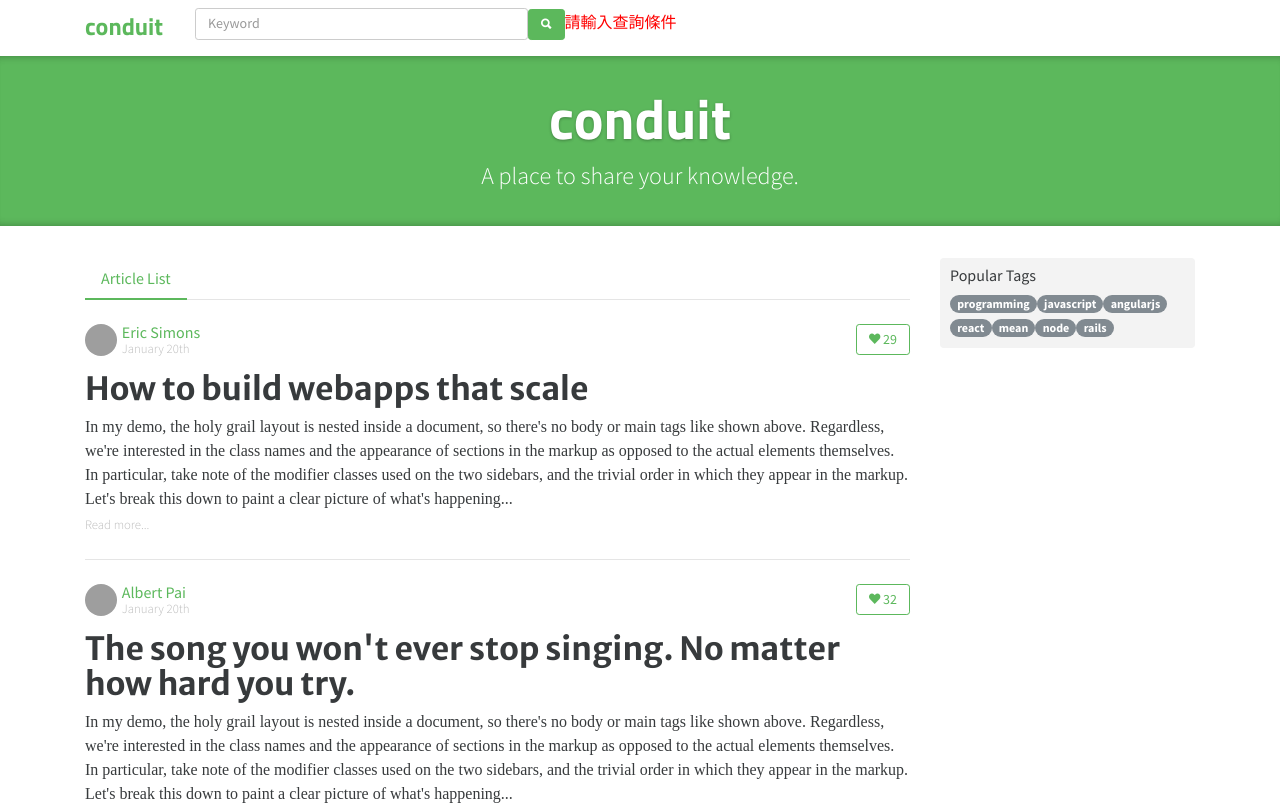
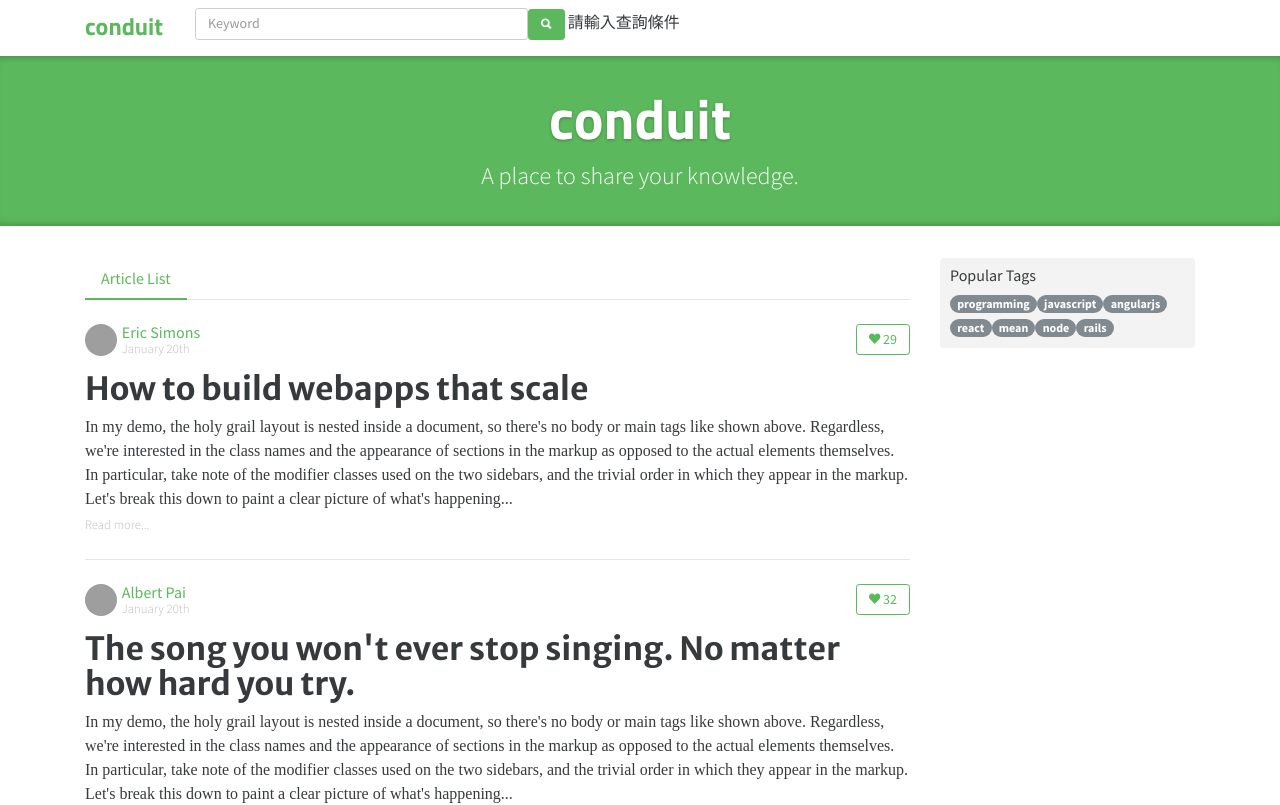
Before and after one commit to mouse170/ng1080723, an Angular app: page / in a window 1280 px wide. Shown: the top 805 px of the page. Built offline with nearby package versions, Linux system fonts and the light colour scheme; grey boxes are pictures that could not be loaded; a web font is replaced by a local one.

Commit message:
學習使用 *ngIf 加入無關鍵字時顯示之字樣

```diff
--- a/src/app/header/header.component.html
+++ b/src/app/header/header.component.html
@@ -5,10 +5,14 @@
     <button class="btn btn-sm btn-primary" (click)="search($event, input)">
       <i class="ion-search"></i>
     </button>
-    <span class="highlight" *ngIf="keyword === '';else yourKeyword">請輸入查詢條件</span>
+    <span class="highlight" *ngIf="keyword === ''; then noKeyword; else yourKeyword">請輸入查詢條件</span>
     <ng-template #yourKeyword>
       你輸入的文字是：{{keyword}}
     </ng-template>
+    <ng-template #noKeyword>
+      請輸入查詢條件
+    </ng-template>
+
 
   </div>
 </nav>
```
